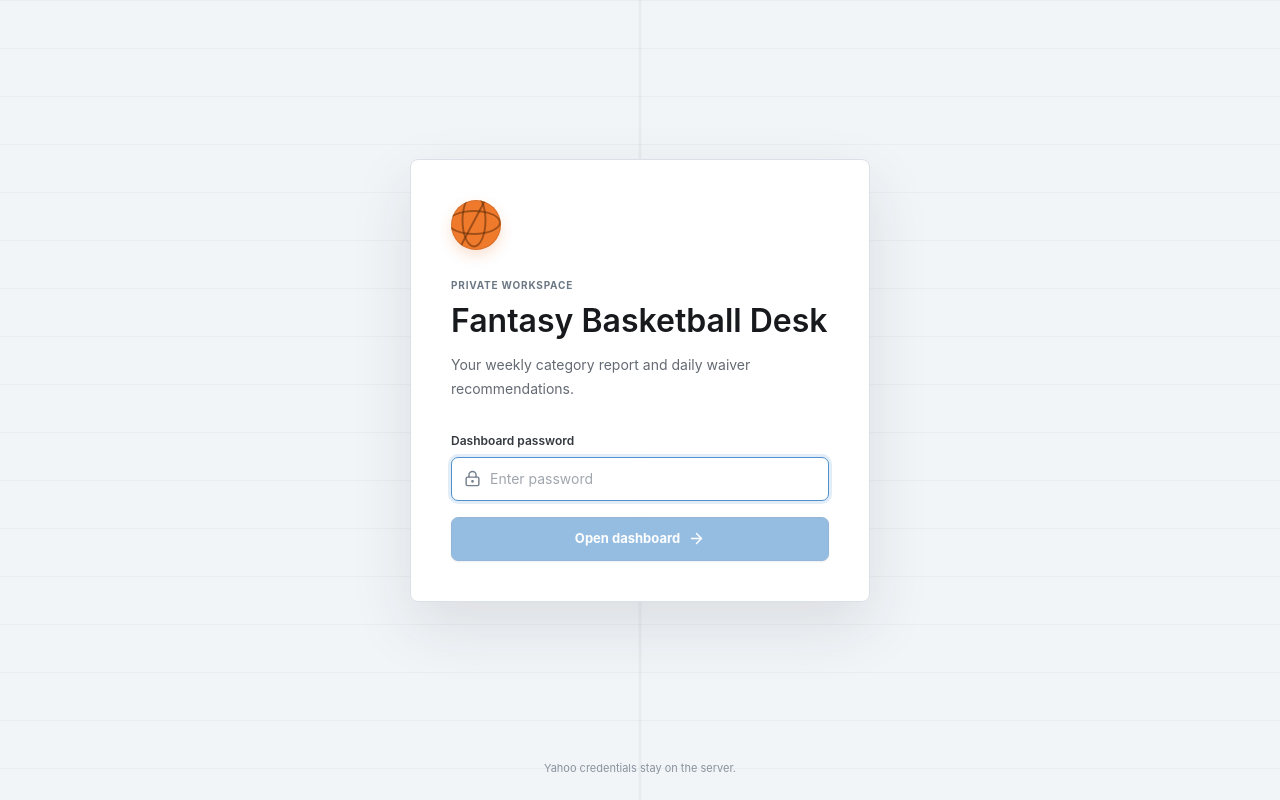
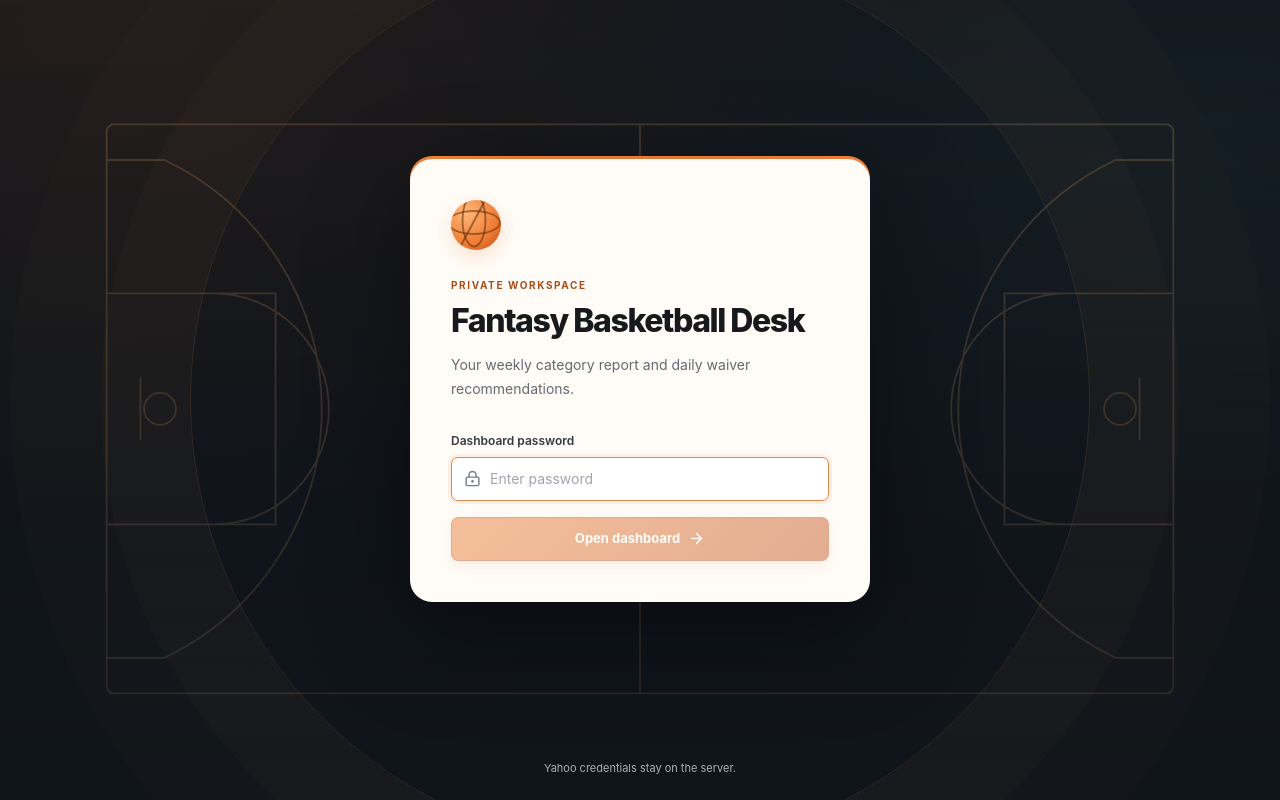
Before and after one commit to slashhsu/fantasy_overall_dashbaord, a Next.js app: page /login in a window 1280 px wide. Built offline with nearby package versions, Linux system fonts and the light colour scheme; no server answers.

Commit message:
Style dashboard and draft room with basketball arena theme

```diff
--- a/app/globals.css
+++ b/app/globals.css
@@ -470,3 +470,93 @@ button:focus-visible, a:focus-visible, input:focus-visible, select:focus-visible
 @media (prefers-reduced-motion: reduce) {
   *, *::before, *::after { scroll-behavior: auto !important; animation-duration: .01ms !important; animation-iteration-count: 1 !important; transition-duration: .01ms !important; }
 }
+
+/* Basketball arena theme: shared by the dashboard, draft room and sign-in. */
+:root {
+  --canvas: #10151b;
+  --blue: #bf5019;
+  --blue-soft: #fff0e5;
+  --orange: #ff873d;
+  --orange-soft: #fff0e5;
+  --panel-subtle: #faf9f6;
+  --shadow-panel: 0 8px 28px #00000020;
+}
+html { min-height: 100%; background: #10151b; }
+body {
+  min-height: 100vh;
+  background: radial-gradient(ellipse at 8% 0%, #a34e242e, transparent 48%),
+    radial-gradient(ellipse at 92% 20%, #406b7c20, transparent 45%), #10151b;
+  isolation: isolate;
+}
+body::before {
+  content: ""; position: fixed; inset: 0; z-index: -1; pointer-events: none;
+  background: linear-gradient(180deg, #10151b33, #10151b99), url('/basketball-court.svg') center / max(1100px, 100vw) auto repeat-y;
+}
+::selection { background: #ffb278; color: #241309; }
+.app-header { height: 72px; background: #10151beF; border-bottom: 1px solid #ffffff14; box-shadow: 0 8px 28px #00000020; }
+.brand-title { color: #fff4e9; letter-spacing: -.02em; }
+.brand-subtitle { color: #a0a5ac; }
+.brand-icon { width: 38px; height: 38px; border-radius: 12px; border-color: #ff9a5755; background: #ff873d17; color: #ff9a57; }
+.header-nav { background: #ffffff06; border-color: #ffffff19; border-radius: 10px; }
+.header-nav a { color: #b5bac2; }
+.header-nav a:hover { color: #fff; background: #ffffff0d; }
+.header-nav a.active { color: #ffb07a; background: #ff873d1f; box-shadow: inset 0 0 0 1px #ff873d33; }
+.app-header .icon-button { background: #ffffff08; color: #b5bac2; border-color: #ffffff22; border-radius: 10px; }
+.app-header .icon-button:hover { background: #ff873d22; color: #ffb07a; }
+.workspace-shell { padding-top: 28px; }
+.arena-intro { position: relative; overflow: hidden; display: flex; align-items: center; justify-content: space-between; gap: 20px; margin-bottom: 24px; padding: 14px 0 22px; border-bottom: 1px solid #ffffff17; color: #fff5eb; }
+.arena-intro .eyebrow { color: #ff9a57; letter-spacing: .2em; }
+.arena-intro h2 { margin: 8px 0; font-size: clamp(30px, 4vw, 48px); line-height: 1.05; font-weight: 850; letter-spacing: -.055em; }
+.arena-intro p:last-child { color: #acb2bd; font-size: 13px; line-height: 1.7; }
+.arena-emblem { flex: 0 0 auto; width: 94px; height: 94px; transform: rotate(-18deg); border: 1px solid #ff9a573d; border-radius: 50%; background: radial-gradient(circle at 30% 25%, #ffad68, #d35d23 68%, #793512); box-shadow: 0 0 60px #ff873d20, inset -8px -10px 20px #34150766; position: relative; overflow: hidden; }
+.arena-emblem::before, .arena-emblem::after { content: ""; position: absolute; border: 2px solid #442412b3; border-radius: 50%; }
+.arena-emblem::before { inset: -12px 20px; }
+.arena-emblem::after { inset: 20px -12px; }
+.control-bar, .draft-control-bar { border-radius: 14px; padding: 18px; border-color: #e7e2dc; }
+.control-label { letter-spacing: .09em; font-size: 10px; }
+.primary-button { border-color: #b94a12; background: linear-gradient(135deg, #eb762c, #bf4e18); box-shadow: 0 5px 16px #bd4d182b; }
+.primary-button:hover:not(:disabled) { background: #ad4310; border-color: #ad4310; box-shadow: 0 6px 20px #bd4d1840; }
+.refresh-button { color: #a44719; background: #fff1e6; border-color: #edc8ac; }
+.refresh-button:hover:not(:disabled) { background: #ffe1c9; border-color: #e5a97b; color: #873711; }
+.summary-strip, .draft-summary-strip {
+  position: relative; overflow: hidden; border-radius: 16px; border-color: #ffb07a33;
+  background: linear-gradient(110deg, #21252b, #171e26); box-shadow: inset 4px 0 #ff873d, 0 12px 30px #00000022;
+}
+.summary-primary h1, .draft-summary-title h1 { color: #fff5eb; font-size: clamp(23px, 3vw, 30px); letter-spacing: -.035em; }
+.summary-strip .eyebrow, .draft-summary-strip .eyebrow { color: #ff9a57; letter-spacing: .13em; }
+.summary-opponent, .summary-status, .draft-summary-title > p:last-child, .draft-clock small { color: #acb2bd; }
+.summary-metrics > div, .draft-summary-metrics > div { border-color: #ffffff19; }
+.metric-value, .draft-summary-metrics strong { color: #fff1e5; font-family: ui-monospace, SFMono-Regular, monospace; font-size: 30px; letter-spacing: -.06em; }
+.metric-label, .draft-summary-metrics span { color: #b5bac2; }
+.summary-strip .metric-win, .summary-strip .text-\[\#18845e\] { color: #6cdbb1; }
+.summary-strip .metric-loss, .summary-strip .text-\[\#c94e43\] { color: #ff9288; }
+.summary-strip .metric-play, .summary-strip .text-\[\#2878d0\] { color: #ffb07a; }
+.draft-clock { color: #fff1e5; }
+.tab-bar { padding: 5px; border-color: #ffffff1c; background: #ffffff08; border-radius: 11px; }
+.tab-bar button { color: #b5bac2; border-radius: 7px; }
+.tab-bar button.active { color: #25150b; background: #ff9a57; box-shadow: 0 2px 12px #ff873d24; }
+.tab-bar button:hover:not(.active) { color: #fff2e6; background: #ffffff0d; }
+.content-panel, .draft-board-panel, .draft-side-panel { border-radius: 14px; border-color: #e7e2dc; }
+.panel-heading, .draft-board-toolbar { background: linear-gradient(100deg, #fff9f2, #fafbfba8); }
+.panel-heading .eyebrow, .draft-board-toolbar .eyebrow { color: #ac511f; letter-spacing: .12em; }
+.data-table th { background: #f7f5f1; letter-spacing: .06em; }
+.data-table td { font-variant-numeric: tabular-nums; }
+.data-table tbody tr:hover td { background: #fff8f0; }
+.player-avatar { border-color: #eacdb7; background: #fff1e5; color: #a14e20; }
+.rank-number.top { background: #fff0df; color: #ab4a12; }
+.login-shell { position: relative; background: transparent; overflow: hidden; }
+.login-shell::before { content: ""; position: absolute; width: min(76vw, 900px); aspect-ratio: 1; border: 1px solid #ff9a5724; border-radius: 50%; box-shadow: 0 0 0 90px #ff9a5705, 0 0 0 180px #ff9a5704; z-index: -1; }
+.login-panel { border-radius: 22px; padding: 40px; border-color: #fff0df40; background: #fffcf7; box-shadow: 0 32px 100px #00000066, 0 -3px #ff873d; }
+.login-panel .eyebrow { color: #a84d19; letter-spacing: .16em; }
+.login-panel h1 { letter-spacing: -.045em; font-weight: 800; }
+.login-mark { background: radial-gradient(circle at 30% 25%, #ffb978, #ed7830 65%, #b34c17); width: 50px; height: 50px; box-shadow: 0 6px 20px #e46f2533; }
+.login-footnote { color: #aab0b9; position: absolute; text-align: center; padding: 0 20px; }
+button:focus-visible, a:focus-visible, input:focus-visible, select:focus-visible { outline-color: #da6b2c; }
+.input-wrap:focus-within, .select-wrap:focus-within, .date-wrap:focus-within, .draft-search:focus-within { border-color: #dc8b52; box-shadow: 0 0 0 3px #ed78301a; }
+@media (max-width: 720px) {
+  .app-header { height: 64px; }
+  .arena-intro { margin-bottom: 18px; padding-bottom: 18px; }
+  .arena-intro p:last-child { max-width: 240px; font-size: 12px; }
+  .arena-emblem { width: 64px; height: 64px; }
+  .login-panel { padding: 30px 24px; }
+}
--- /dev/null
+++ b/components/arena-intro.tsx
@@ -0,0 +1,12 @@
+export function ArenaIntro({ draft = false }: { draft?: boolean }) {
+  return (
+    <section className="arena-intro" aria-label={draft ? "Draft room" : "Basketball workspace"}>
+      <div>
+        <p className="eyebrow">Fantasy basketball / {draft ? "Draft room" : "Courtside intelligence"}</p>
+        <h2>{draft ? "Build your starting five." : "Your court. Your advantage."}</h2>
+        <p>{draft ? "Scout the talent. Make your pick. Build a contender." : "Read the matchup. Find your next pickup. Own the game."}</p>
+      </div>
+      <div className="arena-emblem" aria-hidden="true" />
+    </section>
+  );
+}
--- a/components/dashboard-app.tsx
+++ b/components/dashboard-app.tsx
@@ -1,4 +1,6 @@
 "use client";
+
+import { ArenaIntro } from "@/components/arena-intro";
 
 import { useCallback, useEffect, useMemo, useRef, useState } from "react";
 import { useRouter } from "next/navigation";
@@ -247,6 +249,7 @@ export function DashboardApp() {
       <AppHeader demoMode={dashboard?.demoMode} />
 
       <div className="workspace-shell">
+        <ArenaIntro />
         <section className="control-bar" aria-label="Dashboard filters">
           <label className="control-group control-league">
             <span className="control-label">League</span>
--- a/components/draft-assistant.tsx
+++ b/components/draft-assistant.tsx
@@ -1,4 +1,6 @@
 "use client";
+
+import { ArenaIntro } from "@/components/arena-intro";
 
 import { useCallback, useEffect, useMemo, useRef, useState } from "react";
 import { useRouter } from "next/navigation";
@@ -336,6 +338,7 @@ export function DraftAssistant() {
     <main className="min-h-screen">
       <AppHeader demoMode={data?.demoMode} />
       <div className="workspace-shell draft-workspace">
+        <ArenaIntro draft />
         <section className="draft-control-bar" aria-label="Draft settings">
           <label className="control-group draft-league-control">
             <span className="control-label">League</span>
```
Also changed, not shown: public/basketball-court.svg (added).
